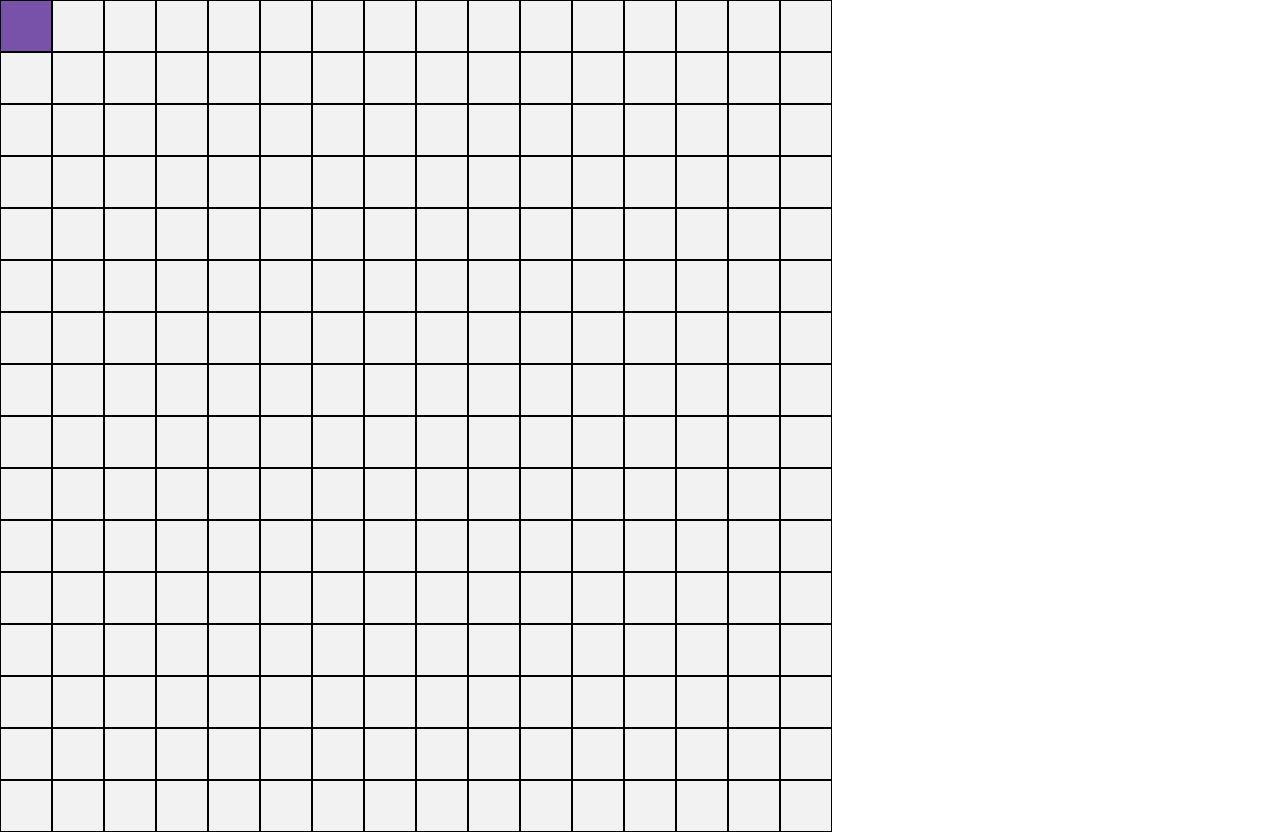
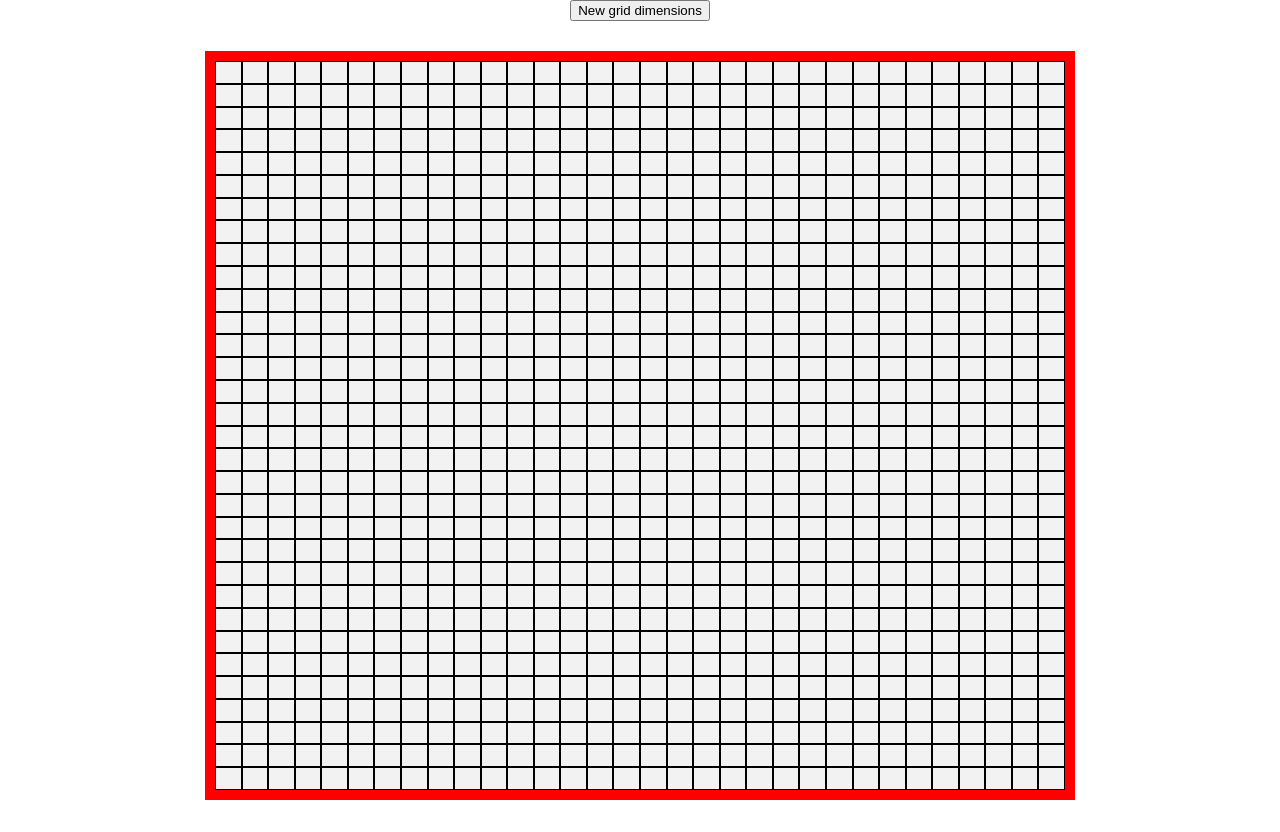
Before and after one commit to IamBull8905/etch-a-sketch, a plain HTML site: page index.html in a window 1280 px wide. After the commit the page ends 800 px from the top, so only its background shows below. Drawn offline with Linux system fonts and the light colour scheme.

Commit message:
Add functionality so the tiles flex within the container

```diff
--- a/index.html
+++ b/index.html
@@ -8,6 +8,7 @@
     <script src = "script.js" defer></script>
 </head>
 <body>
+    <button>New grid dimensions</button>
     <div class = "container"></div>
 </body>
 </html>
--- a/script.js
+++ b/script.js
@@ -2,19 +2,21 @@ const container = document.querySelector(".container");
 const button = document.querySelector("button");
 let size = 16;
 
-function setGridSize(size) {
-    container.innerHTML = "";
-    for (let i = 0; i < size; i++) {
-        for (let j = 0; j < size; j++) {
-            const newDiv = document.createElement("div");
-            newDiv.classList.add("tile");
-            newDiv.addEventListener("mouseover", () => newDiv.style.backgroundColor = "#7851A9");
-            container.appendChild(newDiv);
-        };
+for (let i = 0; i < 32; i++) {
+    let rowDiv = document.createElement("div");
+    rowDiv.classList.add("row-div");
+    for (let j = 0; j < 32; j++) {
+        const newDiv = document.createElement("div");
+        newDiv.classList.add("tile");
+        newDiv.addEventListener("mouseover", () => newDiv.style.backgroundColor = "#7851A9");
+        rowDiv.appendChild(newDiv);
     };
+    container.appendChild(rowDiv);
 };
 
-setGridSize(size);
+
+
+// setGridSize(size);
 
 button.addEventListener("click", () => {
     let userInput = Number(prompt("Please enter the dimensions of the grid you desire (max 100x100): "));
--- a/styles.css
+++ b/styles.css
@@ -1,17 +1,35 @@
+body,html {
+    height: 100%;
+}
+
 body {
     margin: 0;
-    border: 0;
+    display: flex;
+    flex-direction: column;
+    justify-content: center;
+    align-items: center;
+}
+
+button {
+    margin-bottom: 30px;
 }
 
 .container {
     display: flex;
+    flex-direction: column;
     flex-wrap: wrap;
+    height: 850px;
     width: 850px;
+    border: 10px solid red;
 }
 
 .tile{
     background-color: #F2F2F2;
-    width: 50px;
-    height: 50px;
+    flex: 1;
     border: 1px solid black;
 }
+
+.row-div {
+    display: flex;
+    flex: 1;
+}
```
